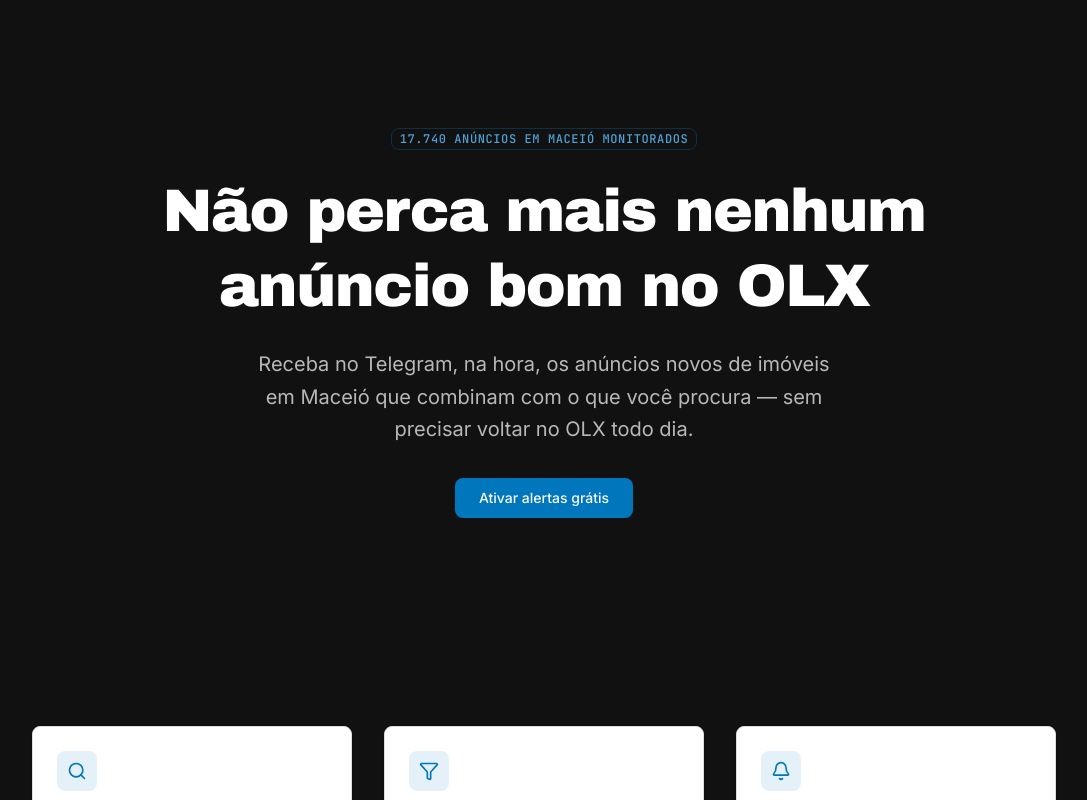
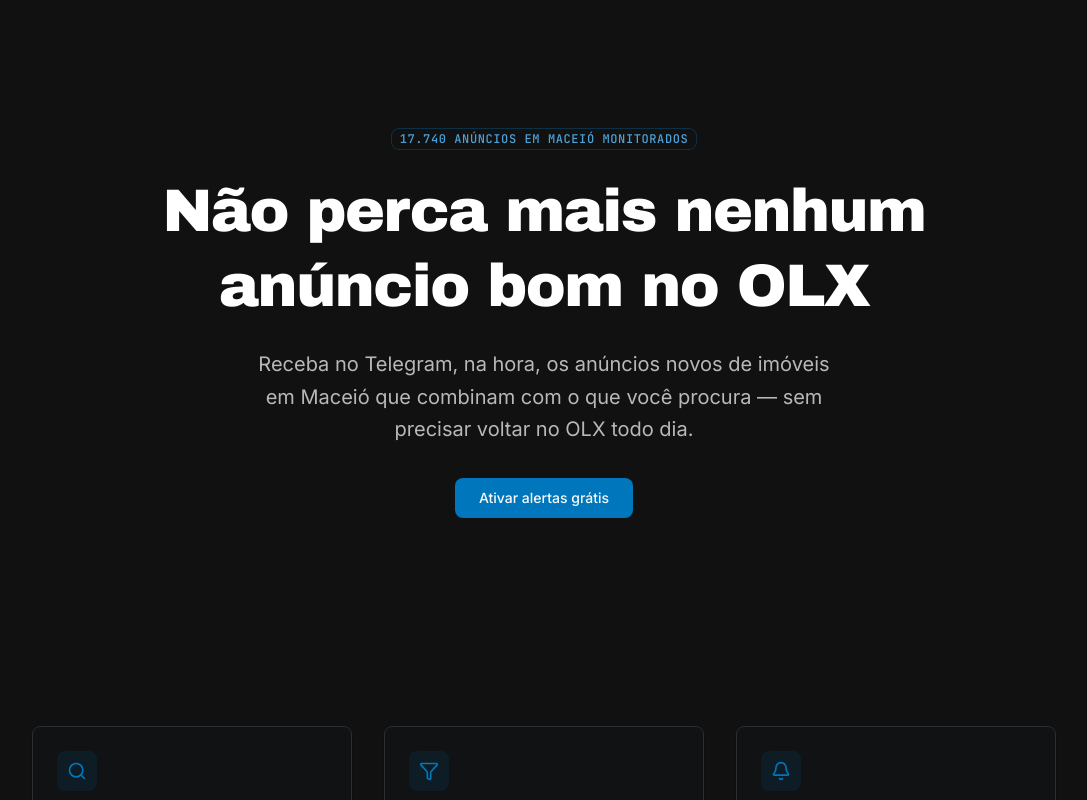
Before and after one commit to niksonndev/imovel-radar, a Next.js app in the folder apps/frontend/: page / in a window 1280 px wide. Shown: the top 800 px of the page, without its empty margins (96-1183 px from the left). Built offline with nearby package versions, Linux system fonts and the light colour scheme; no server answers.

Commit message:
refactor(frontend): make dark theme the single source of truth

```diff
--- a/apps/frontend/src/app/globals.css
+++ b/apps/frontend/src/app/globals.css
@@ -53,45 +53,7 @@
 }
 
 :root {
-  --background: oklch(0.98 0.003 240);
-  --foreground: #111827;
-  --card: oklch(1 0 0);
-  --card-foreground: #111827;
-  --popover: oklch(1 0 0);
-  --popover-foreground: #111827;
-  --primary: #0077BC;
-  --primary-on-surface: #4DA3D9;
-  --primary-foreground: oklch(0.985 0 0);
-  --secondary: #009866;
-  --secondary-foreground: oklch(0.985 0 0);
-  --muted: oklch(0.96 0.005 240);
-  --muted-foreground: oklch(0.5 0.01 240);
-  --accent: oklch(0.96 0.005 240);
-  --accent-foreground: #111827;
-  --destructive: #DC2626;
-  --success: #16A34A;
-  --warning: #D97706;
-  --surface: #111111;
-  --border: oklch(0.9 0.01 240);
-  --input: oklch(0.9 0.01 240);
-  --ring: #0077BC;
-  --chart-1: #0077BC;
-  --chart-2: #009866;
-  --chart-3: #D97706;
-  --chart-4: #DC2626;
-  --chart-5: #16A34A;
-  --radius: 8px;
-  --sidebar: oklch(0.985 0 0);
-  --sidebar-foreground: #111827;
-  --sidebar-primary: #0077BC;
-  --sidebar-primary-foreground: oklch(0.985 0 0);
-  --sidebar-accent: oklch(0.96 0.005 240);
-  --sidebar-accent-foreground: #111827;
-  --sidebar-border: oklch(0.9 0.01 240);
-  --sidebar-ring: #0077BC;
-}
-
-.dark {
+  /* Tema escuro é o padrão do site (landing usa bg-surface/text-white). */
   --background: #111111;
   --foreground: oklch(0.985 0 0);
   --card: oklch(0.18 0.005 240);
```
